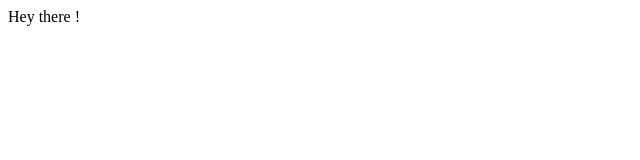
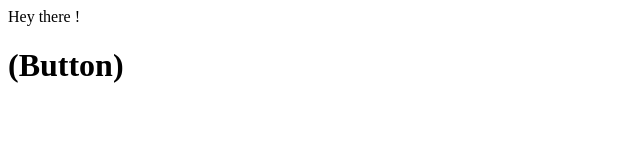
Before and after one commit to dhruv5302/git-demo-1, a plain HTML site: page index.html in a window 1280 px wide. Shown: the whole page, without its empty margins (0-640 px from the left). Drawn offline with Linux system fonts and the light colour scheme.

Commit message:
new feature added

```diff
--- a/index.html
+++ b/index.html
@@ -1 +1,2 @@
 <p>Hey there !</p>
+<h1>(Button)</h1>
```
